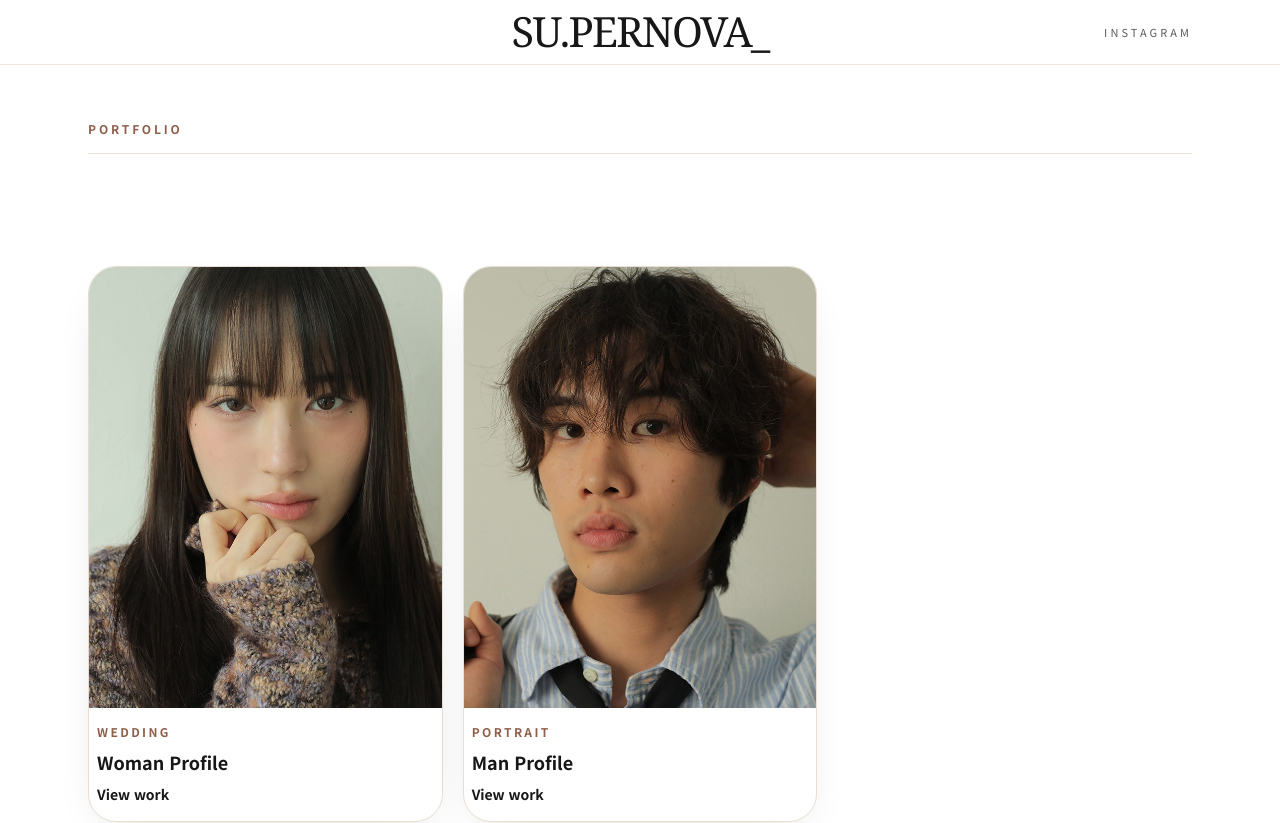
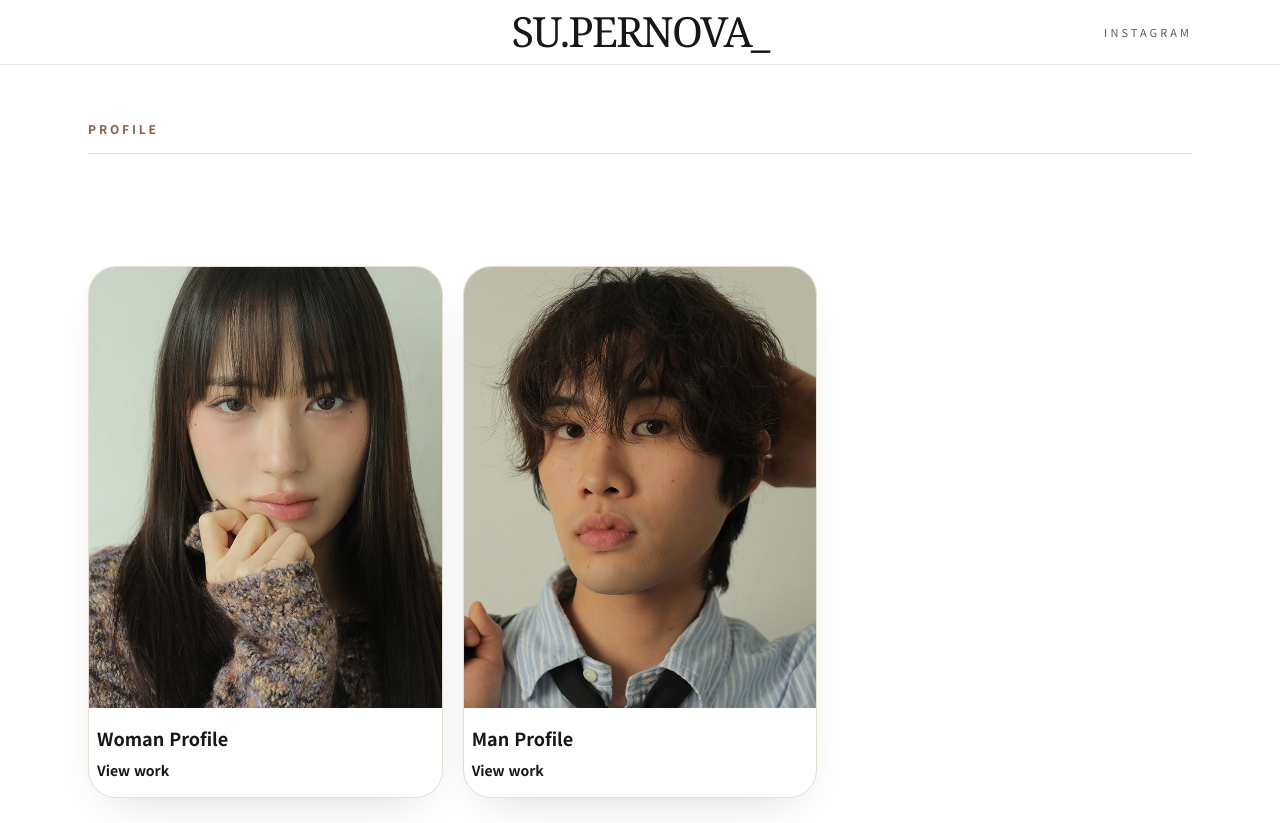
Before and after one commit to shubbydobob/supernova, a Next.js app: page /portfolio in a window 1280 px wide. Shown: the top 823 px of the page. Built offline with nearby package versions, Linux system fonts and the light colour scheme.

Commit message:
프로필 표기와 카드 라벨 정리

```diff
--- a/app/portfolio/[slug]/page.tsx
+++ b/app/portfolio/[slug]/page.tsx
@@ -25,7 +25,7 @@ export async function generateMetadata({ params }: PortfolioDetailPageProps): Pr
 
   if (!item) {
     return {
-      title: "Portfolio Item Not Found",
+      title: "Profile Item Not Found",
     };
   }
 
@@ -54,7 +54,7 @@ export default async function PortfolioDetailPage({ params }: PortfolioDetailPag
       <Breadcrumbs
         items={[
           { label: "Home", href: "/" },
-          { label: "Portfolio", href: "/portfolio" },
+          { label: "Profile", href: "/portfolio" },
           { label: item.title },
         ]}
       />
--- a/app/portfolio/page.tsx
+++ b/app/portfolio/page.tsx
@@ -8,10 +8,10 @@ export async function generateMetadata(): Promise<Metadata> {
   const config = await getSiteConfig();
 
   return {
-    title: "Portfolio",
+    title: "Profile",
     description: "Browse featured photography work across weddings, portraits, and commercial storytelling.",
     openGraph: {
-      title: `Portfolio | ${config.site.title}`,
+      title: `Profile | ${config.site.title}`,
       description: "Browse featured photography work across weddings, portraits, and commercial storytelling.",
       url: `${config.site.url}/portfolio`,
     },
@@ -26,7 +26,7 @@ export default async function PortfolioPage() {
     <>
       <Section className="pt-6 sm:pt-10">
         <div className="border-b border-stone/80 pb-4">
-          <p className="text-xs font-semibold uppercase tracking-[0.24em] text-clay">Portfolio</p>
+          <p className="text-xs font-semibold uppercase tracking-[0.24em] text-clay">Profile</p>
         </div>
       </Section>
 
--- a/components/portfolio/portfolio-card.tsx
+++ b/components/portfolio/portfolio-card.tsx
@@ -27,7 +27,6 @@ export function PortfolioCard({ item, href }: PortfolioCardProps) {
         />
       </Link>
       <div className="space-y-2 px-4 py-4 md:px-2">
-        <p className="text-xs font-semibold uppercase tracking-[0.2em] text-clay">{item.category}</p>
         <h3 className="text-lg font-semibold text-ink">{item.title}</h3>
         <Link href={safeHref} className="inline-flex text-sm font-semibold text-ink hover:text-clay">
           View work
--- a/content/config.json
+++ b/content/config.json
@@ -23,7 +23,7 @@
     ],
     "footer": [
       { "label": "About", "href": "/about" },
-      { "label": "Portfolio", "href": "/portfolio" },
+      { "label": "Profile", "href": "/portfolio" },
       { "label": "Lookbook", "href": "/lookbook" },
       { "label": "Contact", "href": "/contact" },
       { "label": "FAQ", "href": "/faq" }
```
